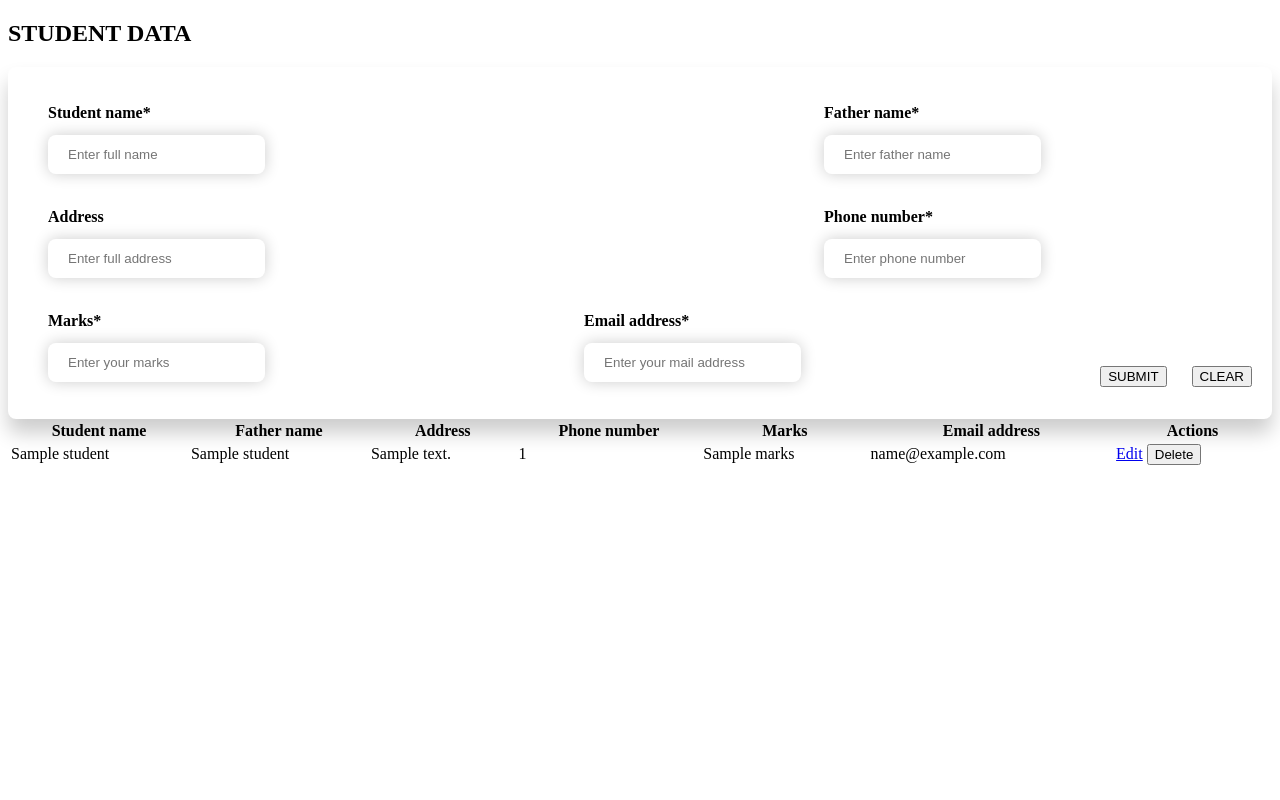
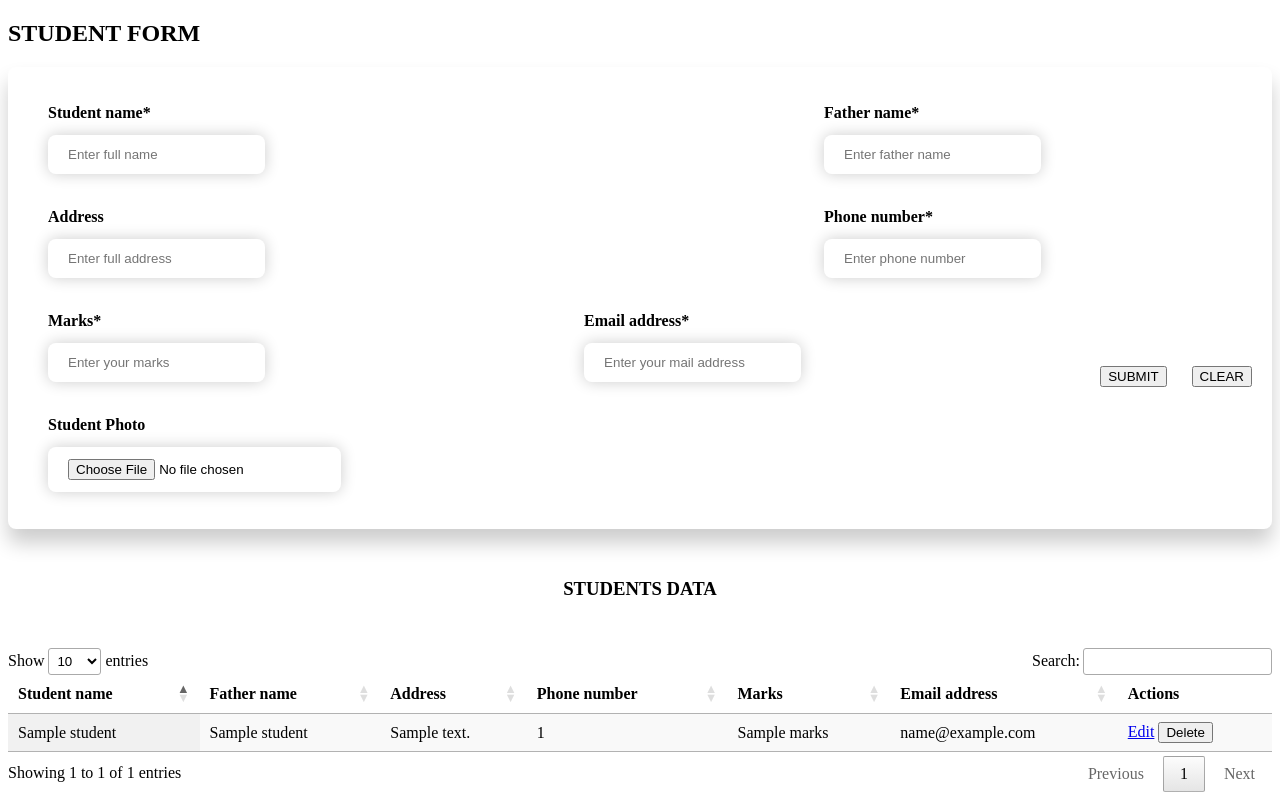
Before and after one commit to bharat-l/student_CI, a CodeIgniter app: the page made by application/views/students_view.php in a window 1280 px wide. Run offline with CodeIgniter, Linux system fonts and the light colour scheme; tables that the repository leaves empty or names only in its code hold one stand-in row (values such as "Sample post"); the template is opened without the code that fills it: most values are stand-ins (such as "Sample title", 1, 10 or a date in 2020); data that the repository does not hold is empty; some libraries are stand-ins or nearby versions.

Commit message:
jquery data table added

```diff
--- a/application/views/login_view.php
+++ b/application/views/login_view.php
@@ -31,12 +31,12 @@
         <!-- Login form -->
         <form action="<?= base_url('LoginController/login'); ?>" method="POST">
             <div class="mb-3">
-                <label for="username" class="form-label">Username or Email</label>
+                <label for="username" class="form-label">Username or Email<span class="req-star errortext">*</span></label>
                 <i class="fas fa-user"></i>
                 <input type="text" class="form-control" id="username" name="username" placeholder="Enter your username" required>
 
                 <div class="mb-4">
-                    <label for="password" class="form-label">Password</label>
+                    <label for="password" class="form-label">Password<span class="req-star errortext">*</span></label>
                     <div class="lock"><i class="fas fa-lock"></i>
                     <input type="password" class="form-control" id="password" name="password" placeholder="Enter your password" required></div>
 
--- a/application/views/students_view.php
+++ b/application/views/students_view.php
@@ -1,17 +1,22 @@
 <!DOCTYPE html>
 <html lang="en">
+
 <head>
     <title>Registration Page</title>
     <meta charset="UTF-8">
     <meta name="viewport" content="width=device-width, initial-scale=1.0">
     <link href="<?= base_url('assets/css/student_view.css') ?>" rel="stylesheet">
     <link rel="icon" type="image/x-icon" href="<?= base_url('/assets/images/login.png'); ?>">
+    <script src="https://code.jquery.com/jquery-3.6.0.min.js"></script>
+<script src="https://cdn.datatables.net/1.11.5/js/jquery.dataTables.min.js"></script>
+<link rel="stylesheet" href="https://cdn.datatables.net/1.11.5/css/jquery.dataTables.min.css">
 
     <!-- <link href="https://cdn.jsdelivr.net/npm/bootstrap@5.3.0-alpha1/dist/css/bootstrap.min.css" rel="stylesheet"> -->
 </head>
+
 <body>
     <div class="container mt-5">
-    <h2>STUDENT DATA</h2>
+        <h2>STUDENT FORM</h2>
         <form action="<?= base_url('StudentController/submit'); ?>" method="POST" id="textForm" autocomplete="off" enctype="multipart/form-data">
             <div class="form-container">
                 <div class="inner-container">
@@ -44,12 +49,48 @@
                         <button type="submit" value="submit" name="submit" class="btn btn-primary px-4">SUBMIT</button>
                         <button type="reset" name="clear" class="btn btn-secondary px-4">CLEAR</button>
                     </div>
+                    <div class="form-group">
+                            <form id="uploadForm" enctype="multipart/form-data">
+                                <label for="document"> Student Photo </label>
+                                <input type="file" id="imageInput" name="filename" class="form-control" accept="image/*" onchange="uploadImage()">
+                                <div id="preview">
+                                    <!-- The image preview will be displayed here -->
+                                </div>
+                            </form>
                         </div>
                 </div>
+            </div>
+            <?php
+                if (isset($_FILES["filename"])) {
+                    // Display the uploaded image
+                    echo '<img src="uploads/' . htmlspecialchars(basename($_FILES["filename"]["name"])) . '" alt="Uploaded Image" style="max-width: 200px;">';
+                }
+                ?>
         </form>
+        <script>
+                function uploadImage() {
+                    var formData = new FormData(document.getElementById("uploadForm"));
+                    var xhr = new XMLHttpRequest();
+
+                    xhr.open("POST", "upload.php", true);
+
+                    xhr.onload = function() {
+                        if (xhr.status === 200) {
+                            // console.log(xhr);
+                            // If upload is successful, show the image preview
+                            document.getElementById("preview").innerHTML = '<img src="' + xhr.responseText + '" alt="Image Preview" width="300"/>';
+                        } else {
+                            alert("Image upload failed!");
+                        }
+                    };
+
+                    xhr.send(formData);
+                }
+            </script>
 
         <!-- Student table -->
-    <table id="example" class="display" style="width:100%">
+        <div id="data"> <h3> STUDENTS DATA </h3></div>
+        <table id="studenttbl" class="display" style="width:100%">
             <thead>
                 <tr>
                     <th>Student name</th>
@@ -89,7 +130,20 @@
 
     <script>
         $(document).ready(function() {
-        $('#example').DataTable();
+        // Initialize DataTable
+        $('#studenttbl').DataTable({
+            "pagingType": "simple_numbers", // Use full_numbers pagination style
+            "lengthChange": true, // Allow changing the number of rows displayed
+            "searching": true,    // Enable search/filter box
+            "ordering": true,     // Enable column sorting
+            "info": true,         // Show table information summary
+            "autoWidth": false,   // Disable automatic column width calculation
+            "pageLength": 10,     // Default number of rows per page
+            "columnDefs": [
+                { "orderable": false, "targets": -1 } // Disable sorting on the last column (Actions)
+            ],
+
+        });
     });
 
         let deleteId = null;
@@ -105,4 +159,5 @@
         });
     </script>
 </body>
+
 </html>
--- a/assets/css/student_view.css
+++ b/assets/css/student_view.css
@@ -45,6 +45,13 @@
             transition: box-shadow 0.3s ease-in-out;
 
         }
+        #data{
+            margin: 10px;
+            padding: 20px;
+            display: flex;
+            justify-content: center;
+            align-items: center;
+        }
 
         .navbar {
             background-color: #343a40;
@@ -70,6 +77,11 @@
             display: flex;
             justify-content: center;
             align-items: center;
-            margin-top: 60px;
+            margin-top: 60px !important;
             gap: 25px;
         }
+        #preview {
+            margin-top: 15px;
+            padding: 5px;
+            float: right;
+        }
```
Also changed, not shown: assets/bootstrap/bootstrap.min.css. Lines whose indentation alone changed are shown as unchanged.
